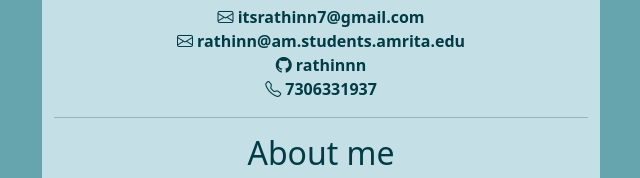
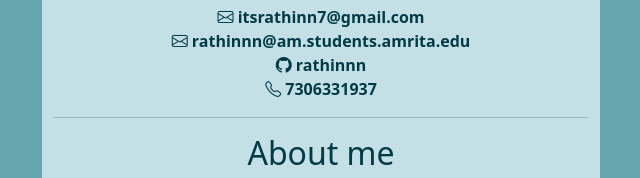
Before and after one commit to rathinnn/rathinnn.github.io, a plain HTML site: page index.html in a window 1280 px wide. Shown: the part 389-567 px from the top of the page, 319-959 px from the left. Drawn offline with nearby package versions, Linux system fonts and the light colour scheme.

Commit message:
Fix email address

```diff
--- a/index.html
+++ b/index.html
@@ -30,7 +30,7 @@
                                 <i class="bi bi-envelope"></i>
                                 <b>itsrathinn7@gmail.com</b><br>
                                 <i class="bi bi-envelope"></i>
-                                <b>rathinn@am.students.amrita.edu</b><br>
+                                <b>rathinnn@am.students.amrita.edu</b><br>
                                 <i class="bi bi-github"></i>
                                 <b>rathinnn</b><br>
                                 <i class="bi bi-telephone"></i>
```
